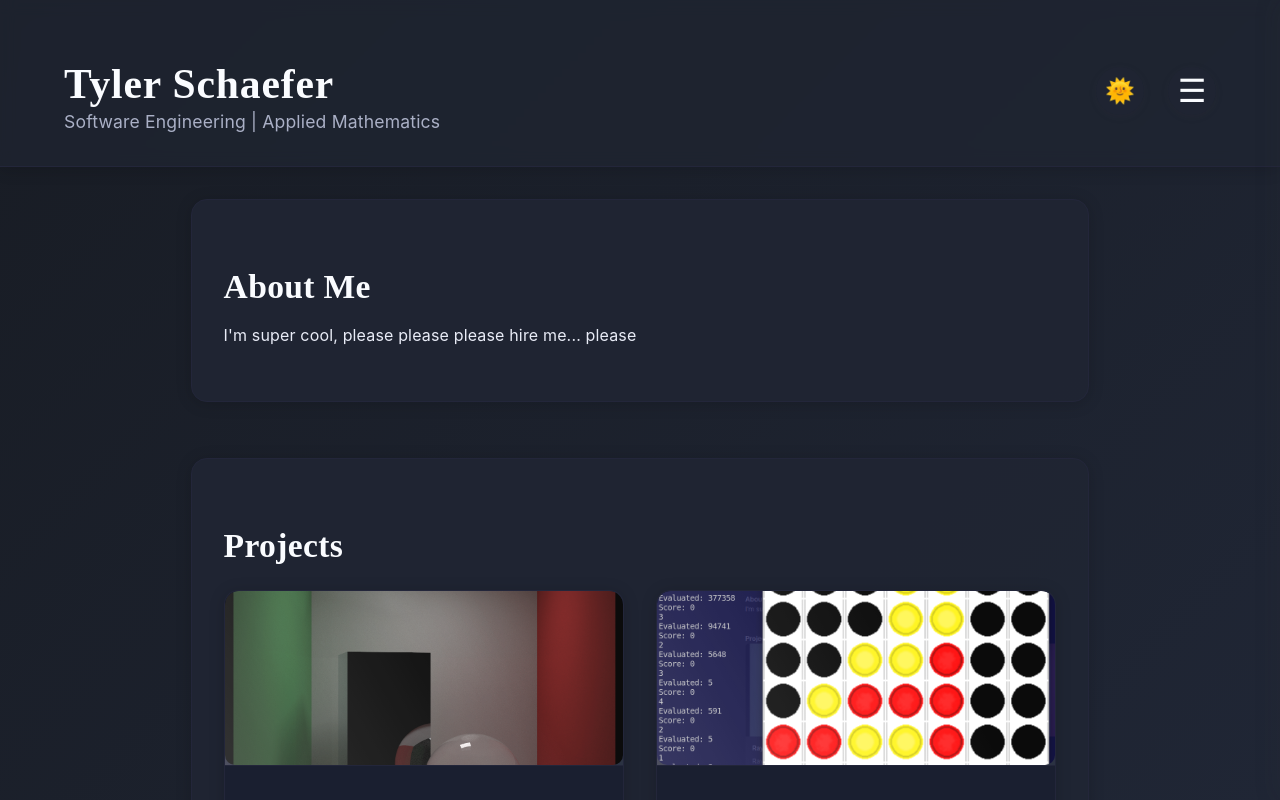
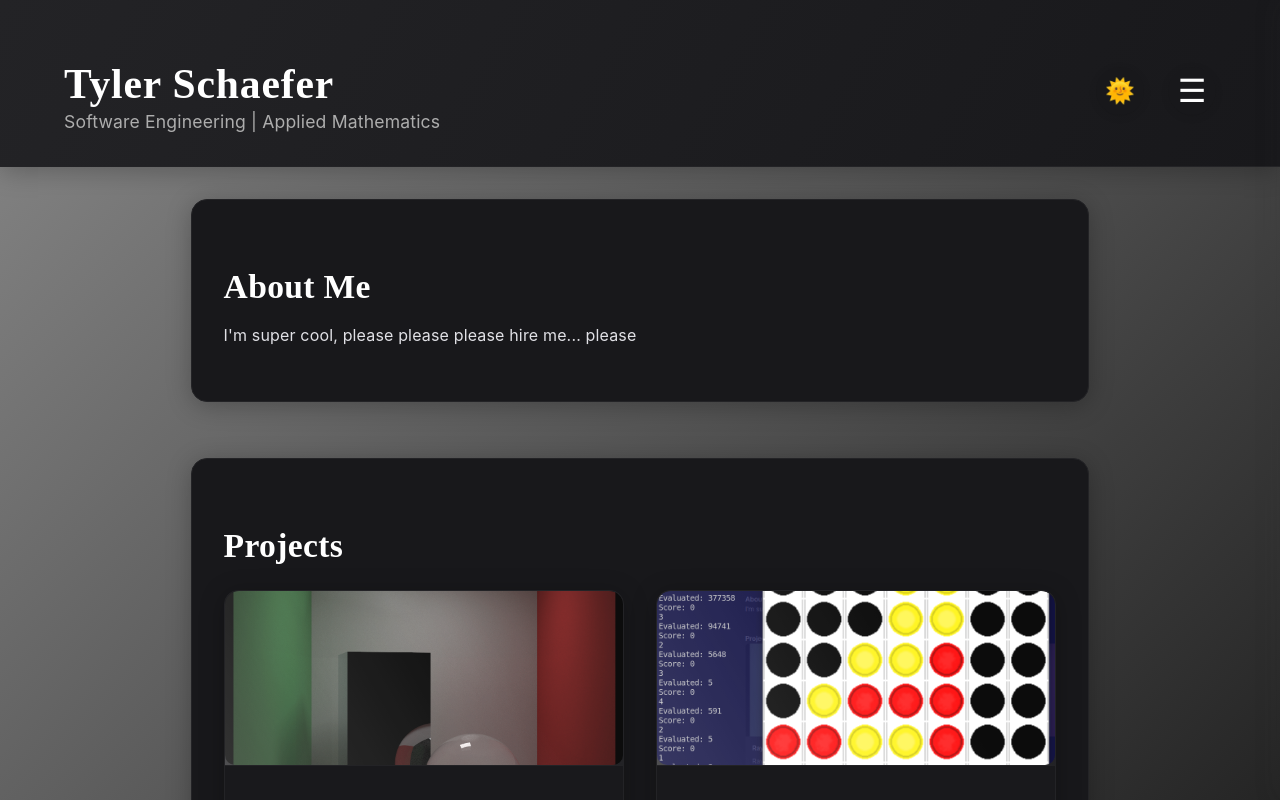
Before and after one commit to TSSchaef/portfolio, a Next.js app: page / in a window 1280 px wide. Shown: the top 800 px of the page. Built offline with nearby package versions, Linux system fonts and the light colour scheme.

Commit message:
Style adjustment

```diff
--- a/src/styles/Portfolio.css
+++ b/src/styles/Portfolio.css
@@ -14,8 +14,7 @@ header {
   justify-content: space-between;
   align-items: center;
   padding: 2rem 5vw 1rem 5vw;
-  background: var(--color-panel-glass);
-  backdrop-filter: blur(8px);
+  background: var(--color-panel-gloss);
   border-bottom: 1px solid var(--color-border);
   box-shadow: var(--color-shadow);
   transition: background var(--transition-main), color var(--transition-main);
@@ -42,20 +41,20 @@ header {
   background: var(--color-panel);
   border: none;
   border-radius: 50%;
-  box-shadow: 0 2px 8px rgba(81, 81, 81, 0.08);
+  box-shadow: 0 2px 8px rgba(0,0,0,0.08);
   font-size: 2rem;
   width: 48px;
   height: 48px;
   cursor: pointer;
-  transition: box-shadow var(--transition-main), background var(--transition-main), color var(--transition-main);
   color: var(--color-header);
   display: flex;
   align-items: center;
   justify-content: center;
+  transition: box-shadow var(--transition-main), background var(--transition-main), color var(--transition-main);
 }
 .menu-btn:hover, .theme-toggle:hover {
-  box-shadow: 0 4px 16px rgba(56, 56, 56, 0.17);
-  background: var(--color-panel-glass);
+  box-shadow: 0 4px 16px rgba(0,0,0,0.17);
+  background: var(--color-card);
   color: var(--color-accent);
 }
 
@@ -115,7 +114,7 @@ h2 {
   position: relative;
 }
 .project-card:hover {
-  box-shadow: 0 8px 32px 0 rgba(81,81,81,0.13);
+  box-shadow: 0 8px 32px 0 rgba(0,0,0,0.20);
   transform: translateY(-3px) scale(1.025);
 }
 
@@ -125,7 +124,10 @@ h2 {
   height: 175px;
   overflow: hidden;
   border-bottom: 1px solid var(--color-border);
-  background: linear-gradient(120deg, #23263a 60%, #22293a 100%);
+  background: linear-gradient(120deg, #232326 60%, #18181b 100%);
+}
+[data-theme="light"] .project-img-wrapper {
+  background: linear-gradient(120deg, #fff 60%, #f6f7fa 100%);
 }
 
 [data-theme="light"] .project-img-wrapper {
--- a/src/styles/globals.css
+++ b/src/styles/globals.css
@@ -1,17 +1,18 @@
 :root {
-  --color-bg: #0d1017;
-  --color-bg-gradient: linear-gradient(135deg, #181c24 0%, #22293a 100%);
-  --color-panel: rgba(32, 37, 51, 0.93);
-  --color-panel-glass: rgba(32, 37, 51, 0.7);
-  --color-border: #23263a;
-  --color-header: #fafcff;
-  --color-text: #e9ecf7;
-  --color-subtle: #aab0c6;
-  --color-link: #7ecbff;
-  --color-link-hover: #59a8ff;
-  --color-accent: #4db9fa;
-  --color-card: rgba(26, 31, 48, 0.97);
-  --color-shadow: 0 2px 16px 0 rgba(0,0,0,0.16);
+  /* Dark (default) */
+  --color-bg: #111114;
+  --color-bg-gradient: linear-gradient(135deg, #888888 0%, #080808 100%);
+  --color-panel: #18181b;
+  --color-panel-gloss: linear-gradient(120deg, #232326 0%, #18181b 100%);
+  --color-border: #232326;
+  --color-header: #fff;
+  --color-text: #e1e1e6;
+  --color-subtle: #adadad;
+  --color-link: #d1d1d1;
+  --color-link-hover: #fff;
+  --color-accent: #fff; /* can use silver if you want metallic accent */
+  --color-card: #19191c;
+  --color-shadow: 0 4px 24px 0 rgba(0,0,0,0.25);
 
   --font-main: 'Inter', 'Segoe UI', Arial, sans-serif;
   --font-heading: 'Playfair Display', serif;
@@ -20,19 +21,19 @@
 }
 
 [data-theme="light"] {
-  --color-bg: #f7fafc;
-  --color-bg-gradient: linear-gradient(135deg, #f7fafc 0%, #e3e8ee 100%);
-  --color-panel: rgba(255,255,255,0.95);
-  --color-panel-glass: rgba(255,255,255,0.7);
-  --color-border: #e3e8ee;
-  --color-header: #23272f;
-  --color-text: #23272f;
-  --color-subtle: #5c5f68;
-  --color-link: #3fa3f7;
-  --color-link-hover: #1855d9;
-  --color-accent: #55aaff;
-  --color-card: rgba(245,245,255,0.97);
-  --color-shadow: 0 2px 16px 0 rgba(81,81,81,0.10);
+  --color-bg: #f6f7fa;
+  --color-bg-gradient: linear-gradient(135deg, #888888 20%, #f6f7fa 100%);
+  --color-panel: #fff;
+  --color-panel-gloss: linear-gradient(120deg, #fff 0%, #f6f7fa 100%);
+  --color-border: #e5e5e5;
+  --color-header: #111114;
+  --color-text: #22222a;
+  --color-subtle: #6c6c6c;
+  --color-link: #22222a;
+  --color-link-hover: #000;
+  --color-accent: #000; /* can use silver if you want metallic accent */
+  --color-card: #f8f8fa;
+  --color-shadow: 0 4px 24px 0 rgba(200,200,200,0.24);
 }
 
 html, body {
```
